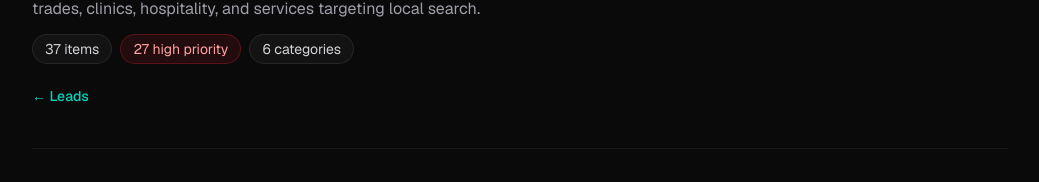
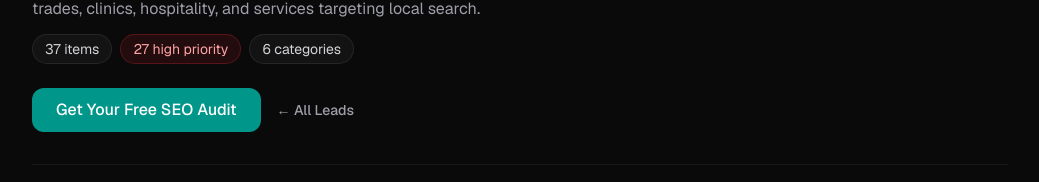
Before and after one commit to ramstar3000/seo_tool, a Next.js app: page /seo-guide in a window 1280 px wide. Shown: the part 199-381 px from the top of the page, without its empty margins (120-1159 px from the left). Built offline with nearby package versions, Linux system fonts and the light colour scheme; no server answers.

Commit message:
Add prominent 'Get Your Free SEO Audit' CTA to the SEO guide page.

```diff
--- a/app/seo-guide/page.tsx
+++ b/app/seo-guide/page.tsx
@@ -45,12 +45,20 @@ export default function SeoGuidePage() {
               {categories.length} categories
             </span>
           </div>
-          <Link
-            href="/leads"
-            className="inline-flex min-h-10 items-center text-sm font-medium text-teal-400 hover:text-teal-300"
-          >
-            ← Leads
-          </Link>
+          <div className="mt-6 flex flex-wrap items-center gap-4">
+            <Link
+              href="/audit"
+              className="inline-flex min-h-11 items-center px-6 rounded-xl bg-teal-600 hover:bg-teal-500 text-white text-base font-medium transition-colors"
+            >
+              Get Your Free SEO Audit
+            </Link>
+            <Link
+              href="/leads"
+              className="inline-flex min-h-10 items-center text-sm font-medium text-zinc-400 hover:text-zinc-200"
+            >
+              ← All Leads
+            </Link>
+          </div>
         </header>
 
         {categories.map((category) => {
```
